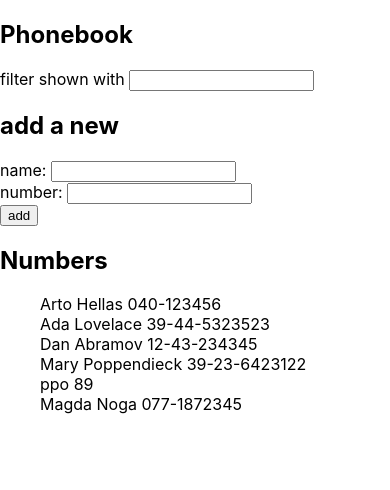
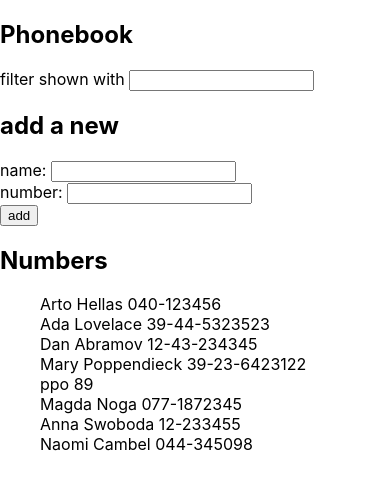
Before and after one commit to hannakozak/fullstack, a React (Create React App) app in the folder part2/phonebook/: page / in a window 390 px wide. Shown: the top 490 px of the page. Built offline with nearby package versions, Linux system fonts and the light colour scheme; data requests are answered from the project's data file.

Commit message:
2.16: Phonebook step8

```diff
--- a/part2/phonebook/db.json
+++ b/part2/phonebook/db.json
@@ -31,6 +31,18 @@
       "number": "077-1872345",
       "date": "2020-10-14T21:36:06.440Z",
       "id": 6
+    },
+    {
+      "name": "Anna Swoboda",
+      "number": "12-233455",
+      "date": "2020-10-14T21:53:23.925Z",
+      "id": 7
+    },
+    {
+      "name": "Naomi Cambel",
+      "number": "044-345098",
+      "date": "2020-10-14T22:02:01.755Z",
+      "id": 8
     }
   ]
 }
--- a/part2/phonebook/src/App.js
+++ b/part2/phonebook/src/App.js
@@ -2,7 +2,7 @@
 import Filter from './components/Filter'
 import PersonForm from './components/PersonForm'
 import Persons from './components/Persons'
-import axios from 'axios'
+import personsService from './services/persons'
 
 
 const App = () => {
@@ -13,18 +13,15 @@
   const [ searchResults, setSearchResults ] = useState([])
 
   useEffect(() => {
-  console.log('effect')
-  axios
-    .get('http://localhost:3001/persons')
-    .then(response => {
-      console.log('promise fulfilled')
-      setPersons(response.data)
+    personsService
+	.getAll()
+    .then(initialPersons => {
+      setPersons(initialPersons)
     })
 }, [])
 
   const addPerson = (event) => {
 	  event.preventDefault()
-	  console.log('button clicked', event.target)
 	  const personObject = {
 		name: newName,
 		number: newNumber,
@@ -32,31 +29,25 @@
         id: persons.length+1
 	  }
 
-persons.some(person => person.name === newName) ?
+      persons.some(person => person.name === newName) ?
 		window.alert(`${newName} is already added to phonebook`) :
-	   axios
-    .post('http://localhost:3001/persons', personObject)
-    .then(response => {
-      setPersons(persons.concat(response.data))
-      setNewName('')
-    })
-
-
-
+	      personsService
+		  .create(personObject)
+          .then(returnedPersons => {
+            setPersons(persons.concat(returnedPersons))
+            setNewName('')
+       })
   }
 
   const handleNameChange = (event) => {
-	  console.log(event.target.value)
 	  setNewName(event.target.value)
   }
 
   const handleNumberChange = (event) => {
-	  console.log(event.target.value)
 	  setNewNumber(event.target.value)
   }
 
   const handleSearch = (event) => {
-	  console.log(event.target.value)
 	  setSearchTerm(event.target.value)
 	  personsFiltered()
   }
--- /dev/null
+++ b/part2/phonebook/src/services/persons.js
@@ -0,0 +1,19 @@
+import axios from 'axios'
+const baseUrl = 'http://localhost:3001/persons'
+
+const getAll = () => {
+  const request = axios.get(baseUrl)
+  return request.then(response => response.data)
+}
+
+const create = newObject => {
+  const request = axios.post(baseUrl, newObject)
+  return request.then(response => response.data)
+}
+
+const update = (id, newObject) => {
+  const request = axios.put(`${baseUrl}/${id}`, newObject)
+  return request.then(response => response.data)
+}
+
+export default { getAll, create, update }
```
